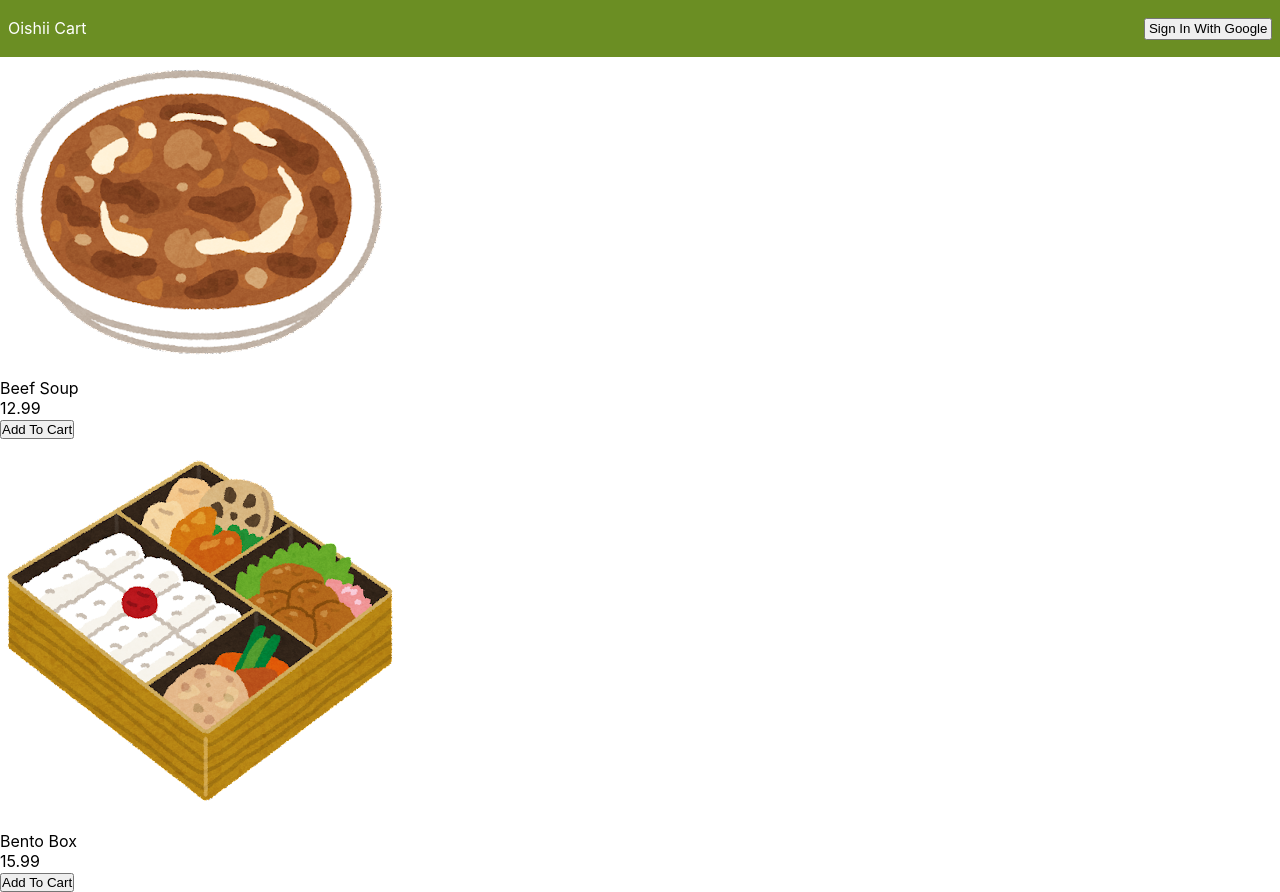
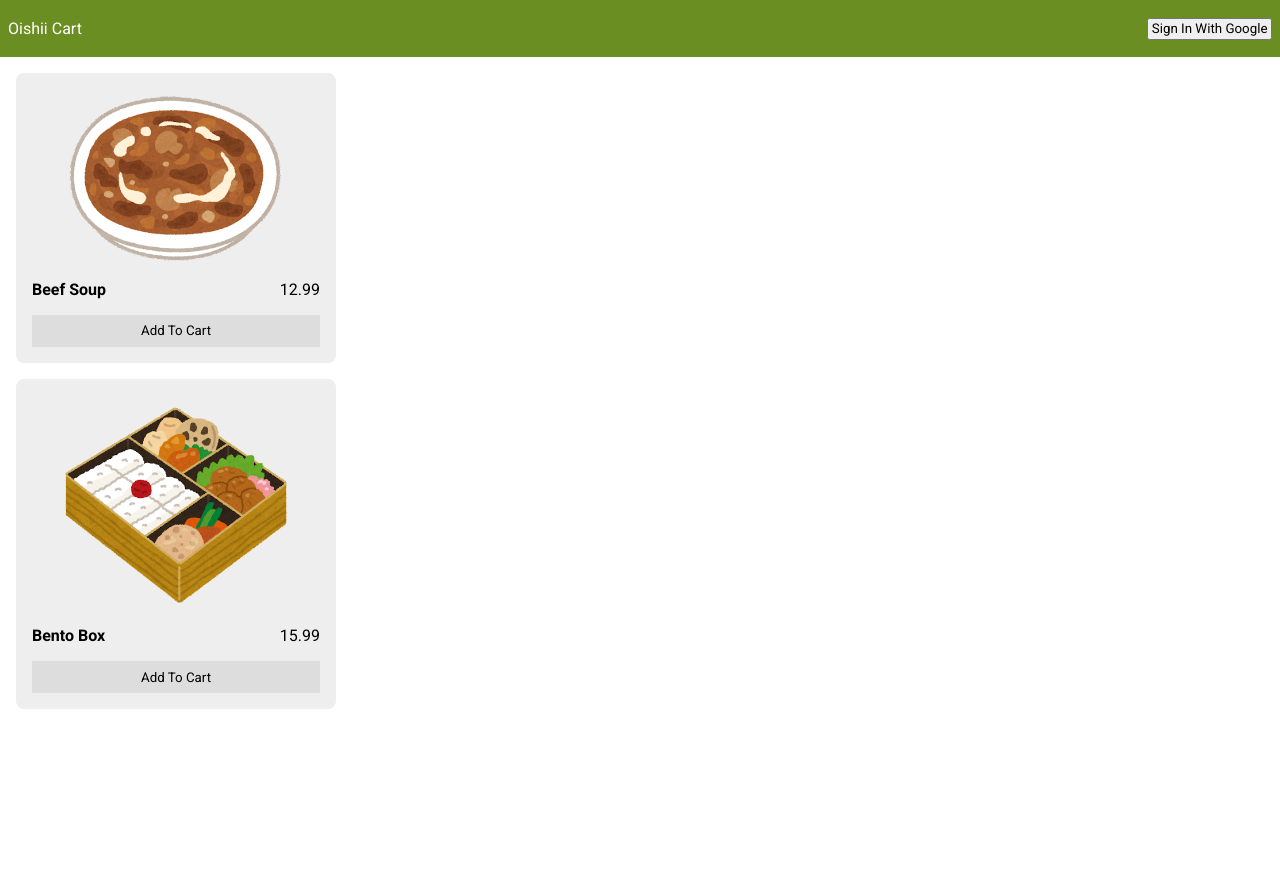
Before and after one commit to chen-simon/120-simonchenwastaken-therealfake, a React (Create React App) app: page / in a window 1280 px wide. After the commit the page ends 800 px from the top, so only its background shows below. Built offline with nearby package versions, Linux system fonts and the light colour scheme; no server answers.

Commit message:
🍚 Add Item box styling

```diff
--- a/src/App.scss
+++ b/src/App.scss
@@ -1,5 +1,12 @@
+@import url('https://fonts.googleapis.com/css2?family=Roboto:wght@400;700;900&display=swap');
+
 * {
   box-sizing: border-box;
   margin: 0;
   padding: 0;
+  font-family: Roboto;
 }
+
+button:hover {
+  cursor: pointer;
+}
--- a/src/components/ItemBox/ItemBox.js
+++ b/src/components/ItemBox/ItemBox.js
@@ -1,3 +1,4 @@
+import './ItemBox.scss';
 
 const ItemBox = (props) => {
   const AddToCart = () => {
@@ -7,17 +8,17 @@ const ItemBox = (props) => {
   return (
     <div class="itemBox">
       <img src={props.item.image} alt={props.item.name} />
-      <div>
-        <div>
+      <div class="itemInfo">
+        <div class="itemName">
           { props.item.name }
         </div>
-        <div>
+        <div class="itemPrice">
           { props.item.price }
         </div>
-        <div>
+      </div>
+      <div class="itemAddToCart">
           <button>Add To Cart</button>
         </div>
-      </div>
     </div>
   );
 }
--- /dev/null
+++ b/src/components/ItemBox/ItemBox.scss
@@ -0,0 +1,31 @@
+.itemBox {
+    background-color: #eeeeee;
+    width: 20rem;
+    margin: 1rem;
+    padding: 1rem;
+    border-radius: 0.5rem;
+}
+
+img {
+    display: block;
+    margin: auto;
+    width: 80%;
+    margin-bottom: 0.5rem;
+}
+
+.itemInfo {
+    display: flex;
+    margin-bottom: 1rem;
+}
+
+.itemName {
+    font-weight: 700;
+    flex: 1;
+}
+
+.itemAddToCart button {
+    width: 100%;
+    height: 2rem;
+    border: none;
+    background-color: #dddddd;
+}
```
